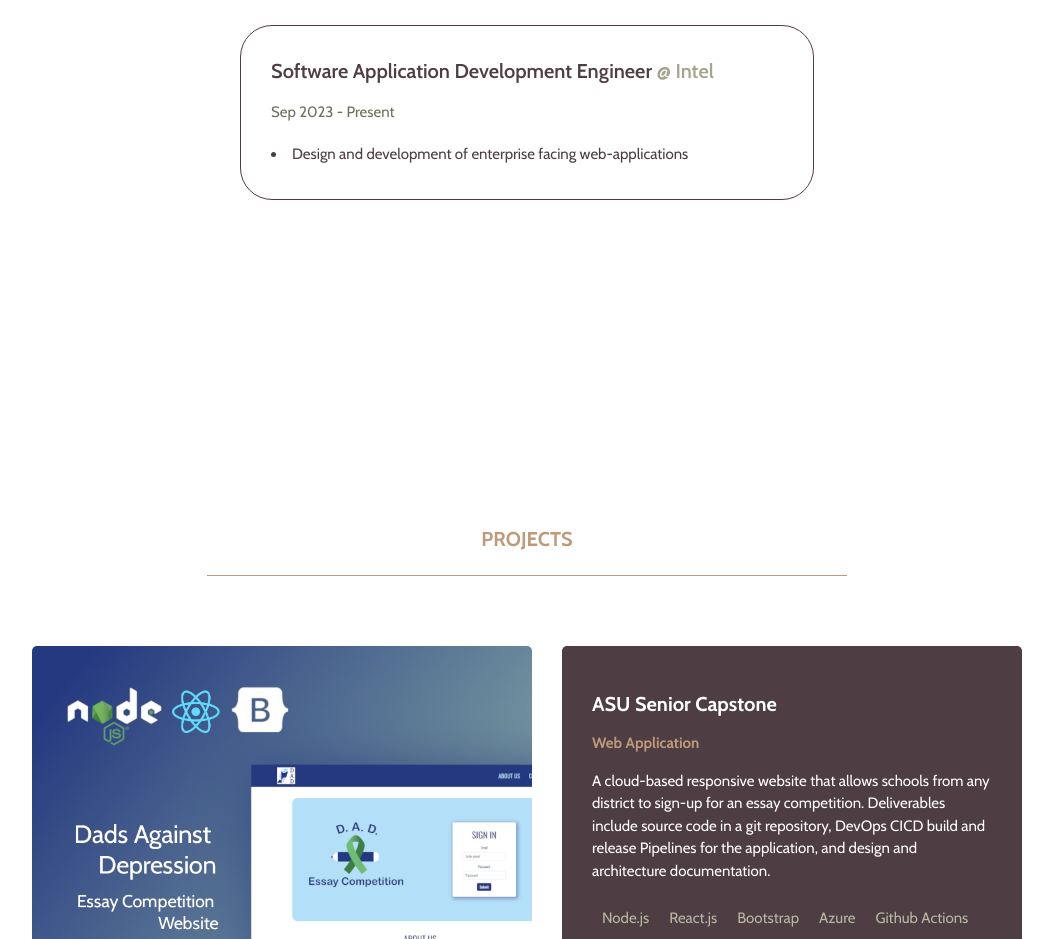
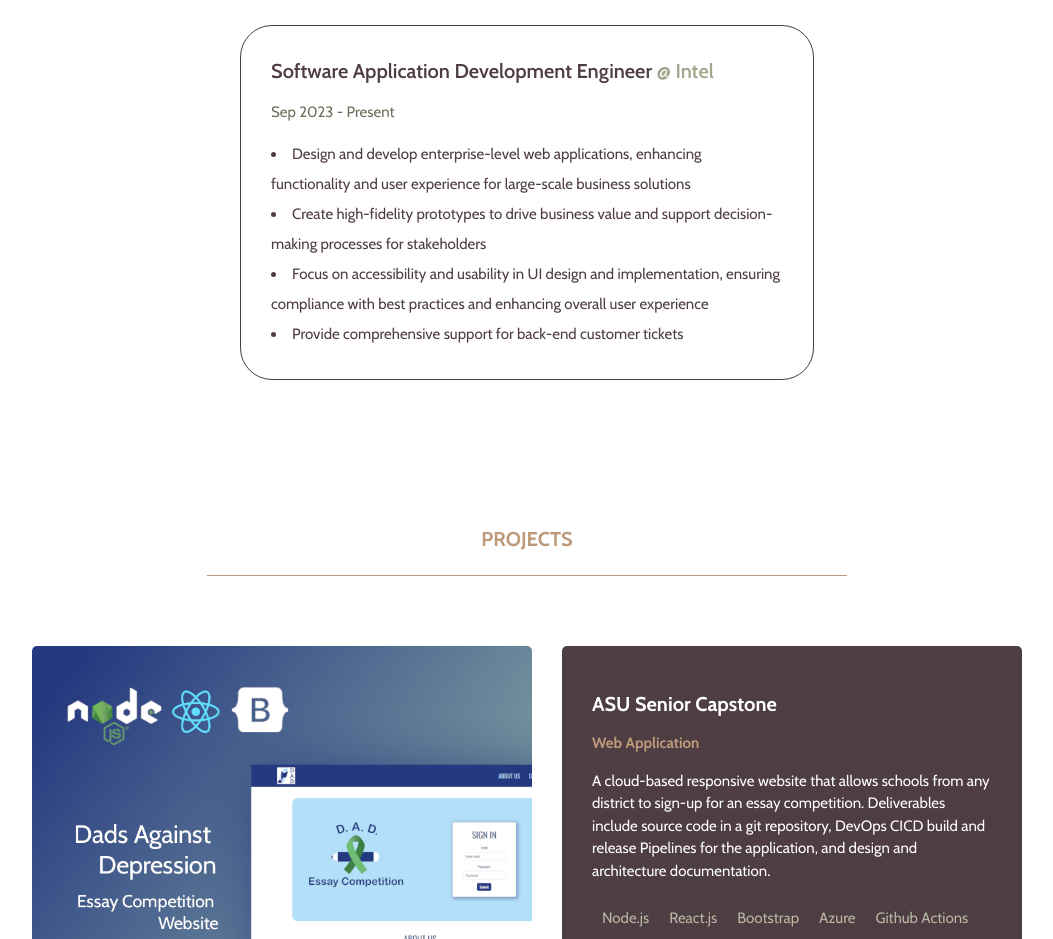
Before and after one commit to mooreala/react-portfolio, a React (Create React App) app: page / in a window 1280 px wide. Shown: the part 880-1819 px from the top of the page, without its empty margins (113-1166 px from the left). Built offline with nearby package versions, Linux system fonts and the light colour scheme.

Commit message:
update work experience

```diff
--- a/src/experience/Experience.js
+++ b/src/experience/Experience.js
@@ -51,7 +51,10 @@
     date: "Sep 2023 - Present",
     company: "Intel",
     description: [
-      "Design and development of enterprise facing web-applications",
+      "Design and develop enterprise-level web applications, enhancing functionality and user experience for large-scale business solutions",
+      "Create high-fidelity prototypes to drive business value and support decision-making processes for stakeholders",
+      "Focus on accessibility and usability in UI design and implementation, ensuring compliance with best practices and enhancing overall user experience",
+      "Provide comprehensive support for back-end customer tickets",
     ],
   },
   {
@@ -59,10 +62,10 @@
     date: "Apr 2022 - Sep 2023",
     company: "Intel (Internship)",
     description: [
-      "Automating cloud solutions for system configuration updates",
-      "Designing and developing a front-end application for hardware test suites from REST service",
-      "Contributing to REST API development",
-      "Promoting team inclusivity by facilitating weekly newsletters and surveys",
+      "Automated cloud solutions for system configuration updates",
+      "Designed and developed a front-end application for hardware test suites from REST service",
+      "Contributed to REST API development",
+      "Promoted team inclusivity by facilitating weekly newsletters and surveys",
     ],
   },
   {
```
